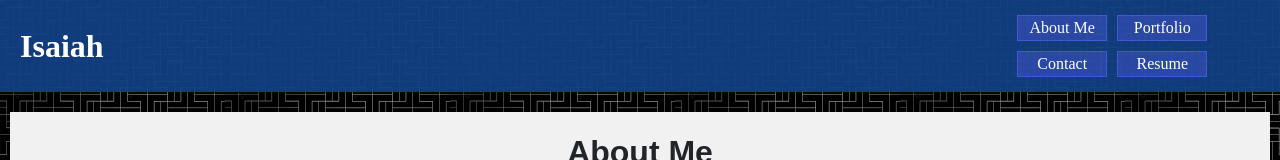
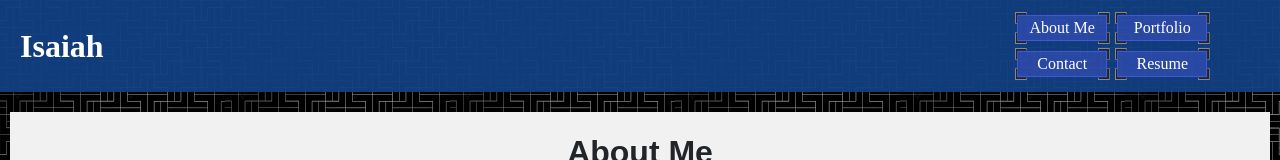
Before and after one commit to KeelerZoroth/Portfolio, a React (Vite) app: page / in a window 1280 px wide. Shown: the top 160 px of the page. Built offline with nearby package versions, Linux system fonts and the light colour scheme.

Commit message:
Nav Link animation

```diff
--- /dev/null
+++ b/src/assets/styles/nav.css
@@ -0,0 +1,65 @@
+.Crn-Container{
+    top: 5%;
+    left: 2.5%;
+    width: 95%;
+    height: 90%;
+    padding: 0;
+    margin: 0;
+    position: absolute;
+}
+
+.Crn-Container:hover{
+    animation: pulsing 1.1s linear infinite;
+}
+
+@keyframes pulsing{
+    0%{
+        transform: scaleX(1) scaleY(1);
+    }
+    25%{
+        transform: scaleX(1.05) scaleY(1.125);
+    }
+    50%{
+        transform: scaleX(1) scaleY(1);
+    }
+    75%{
+        transform: scaleX(0.95) scaleY(0.875);
+    }
+    100%{
+        transform: scaleX(1) scaleY(1);
+    }
+}
+
+.Link-TL-Crn,
+.Link-TR-Crn,
+.Link-BL-Crn,
+.Link-BR-Crn{
+    position: absolute;
+    padding: 0;
+    margin: 0;
+    width: 10px;
+    height: 10px;
+    border: 1px rgb(133 137 141) solid;
+    background-color: rgb(33 37 41);
+}
+
+.Link-TL-Crn{
+    top: 0;
+    left: 0;
+    clip-path: polygon(0% 0%, 100% 0%, 100% 20%, 20% 20%, 20% 100%, 0% 100%);
+}
+.Link-TR-Crn{
+    top: 0;
+    right: 0;
+    clip-path: polygon(100% 0%, 0% 0%, 0% 20%, 80% 20%, 80% 100%, 100% 100%);
+}
+.Link-BL-Crn{
+    bottom: 0;
+    left: 0;
+    clip-path: polygon(0% 100%, 100% 100%, 100% 80%, 20% 80%, 20% 0%, 0% 0%);
+}
+.Link-BR-Crn{
+    bottom: 0;
+    right: 0;
+    clip-path: polygon(100% 100%, 0% 100%, 0% 80%, 80% 80%, 80% 0%, 100% 0%);
+}
--- a/src/components/Nav.jsx
+++ b/src/components/Nav.jsx
@@ -29,6 +29,7 @@ function Nav() {
             textDecoration: "none",
             color: "white",
             textAlign: "center",
+            position: "relative"
         }
     }
 
@@ -57,6 +58,13 @@ function Nav() {
                 {linkContext.map((context, index) => {
                     return (
                         <Link to={context.url} style={styles.Link} key={index}>
+                            <div className="Crn-Container">
+                                <div className="Link-TL-Crn"/>
+                                <div className="Link-TR-Crn"/>
+                                <div className="Link-BL-Crn"/>
+                                <div className="Link-BR-Crn"/>
+                            </div>
+
                             <li style={styles.li}>
                                 {context.text}
                             </li>
--- a/src/main.jsx
+++ b/src/main.jsx
@@ -2,7 +2,7 @@ import { StrictMode } from 'react'
 import { createRoot } from 'react-dom/client'
 import { createBrowserRouter, RouterProvider } from 'react-router-dom';
 import './assets/styles/index.css'
-
+import './assets/styles/nav.css'
 
 import App from './App.jsx'
 import Error from './pages/Error.jsx';
```
